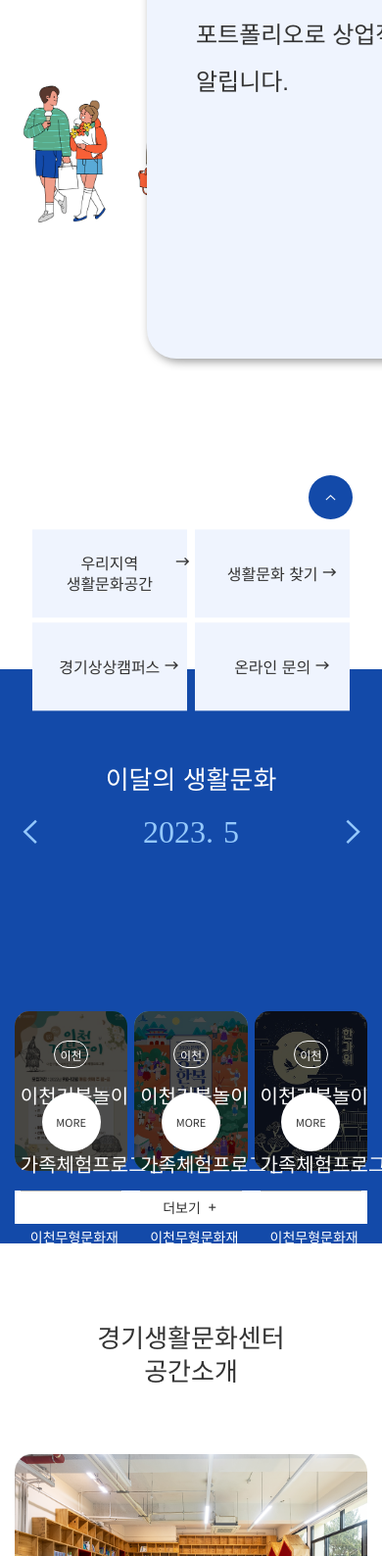
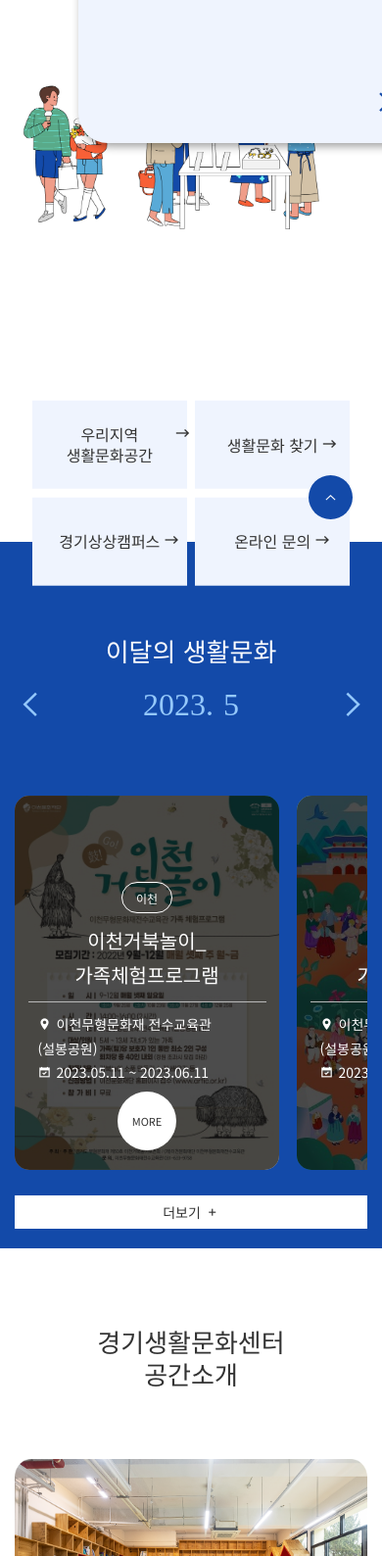
Before and after one commit to KimJunHo98/project1, a plain HTML site: page index.html in a window 390 px wide. Shown: the part 284-1872 px from the top of the page at 98% size. Drawn offline with Linux system fonts and the light colour scheme; a web font is replaced by a local one.

Commit message:
미디어 쿼리 수정, schedule, new 섹션  수정

```diff
--- a/css/index_responsive.css
+++ b/css/index_responsive.css
@@ -53,7 +53,6 @@
     .schedule .month ul.month_list li.month_text p span { font-size: 5.4rem; }
     .schedule .month ul.month_list li.month_text p span::after { content: "."; display: inline-block; padding-right: 10px; }
     .schedule .month ul.day_list { display: none; }
-    .schedule .show_sched .show_sched_list { width: 30%; margin-right: 5%; }
 
     /* space */
     .space .space_bottom { padding-top: 40px; }
@@ -76,7 +75,6 @@
     .schedule .month ul.month_list li.month_btn a i { font-size: 4.8rem; }
     .schedule .month ul.month_list li.month_text p em { font-size: 5rem; }
     .schedule .month ul.month_list li.month_text p span { font-size: 5rem; }
-    .schedule .show_sched .show_sched_list { width: 30%; margin-right: 5%; }
 
     /* space */
     .space .space_bottom .space_list .space_list_btn:nth-child(2){ padding: 28px 0; }
@@ -103,8 +101,9 @@
     .schedule .month ul.month_list li.month_btn a i { font-size: 4.3rem; }
     .schedule .month ul.month_list li.month_text p em { font-size: 4.5rem; }
     .schedule .month ul.month_list li.month_text p span { font-size: 4.5rem; }
-    .schedule .show_sched { display: flex; flex-direction: row; justify-content: space-evenly; width: 100%; height: 650px; padding: 70px 0; }
-    .schedule .show_sched .show_sched_list { width: 48%; margin-right: 2%; }
+    .schedule .show_sched { height: 600px;  }
+    .schedule .show_sched .show_sched_list { width: 300px; }
+    .schedule .show_sched .show_sched_list a:after { bottom: 30px; }
 
     /* space */
     .space .space_bottom .space_list .space_list_btn li a { padding: 10px 18px; font-size: 1.7rem; }
@@ -115,6 +114,10 @@
     /* sns */
     .sns .sns_bottom .sns_slide_vid .slide_box { margin-right: 45px; }
     .sns .sns_bottom .sns_slide_vid .slide_box a .thumbnail_img img { width: 168px; height: 168px; }
+
+    /* new */
+    .new .new_list_wrap .notice { overflow: hidden; }
+    .new .new_list_wrap .notice > li { width: 48%; margin-right: 2%; }
 }
 
 /* max-width: 1024px */
@@ -154,7 +157,7 @@
     .schedule ul.more_01 li a { width: 100%; display: block; color: #333; background-color: #fff; padding: 5px 0; }
     .schedule ul.more_01 li a:hover { color: #333; }
     .schedule ul.more_01 li a i { padding-left: 5px; }
-    .schedule .show_sched { padding: 150px 0 15%; height: auto; }
+    .schedule .show_sched { padding: 150px 0; height: 100%; }
     .schedule .show_sched .show_sched_list a:after { bottom: 15px; }
 
     /* space */
@@ -239,9 +242,12 @@
     /* schedule */
     .schedule .month ul.month_list li.month_text p em { font-size: 4rem; }
     .schedule .month ul.month_list li.month_text p span { font-size: 4rem; }
+    .schedule .show_sched { overflow: hidden; }
+    .schedule .show_sched .show_sched_list { width: 40%; margin-right: 4%; flex-shrink: 0; }
+    .schedule .show_sched .show_sched_list a:after { bottom: 30px; }
 
     /* center */
-    .center .center_text { width: 60%;  }
+    .center .center_text { width: 60%; }
 
     /* footer  */
     #footer .row { padding: 0; }
@@ -249,6 +255,10 @@
 
 /* max-width: 768px */
 @media all and (max-width: 768px) {
+    /* popup */
+    #popup { width: 400px; height: 400px; font-size: 2rem; top: 100px; left: 100px; }
+    #popup button { font-size: 3rem; }
+
     /* main_visual */
     .main_visual { height: 820px; }
     .main_visual .main_visual_box img { width: 100%; }
@@ -261,7 +271,7 @@
     #quick_menu { top: -50px; }
     .quick_menu nav ul { flex-wrap: wrap; }
     .quick_menu nav ul li { width: 48%; }
-    .quick_menu nav ul li:nth-child(3), .quick_menu nav ul li:nth-child(4) { margin-top: 1.6%; }
+    .quick_menu nav ul li:nth-child(3), .quick_menu nav ul li:nth-child(4) { margin-top: 2.6%; }
     .quick_menu nav ul li a i, .quick_menu nav ul li:first-child a i { top: 0px; right: -20px; }
     .quick_menu nav ul li a:hover i, .quick_menu nav ul li:first-child a:hover i { right: -30px; }
 
@@ -272,7 +282,8 @@
     .schedule .month ul.month_list li.month_btn a i { font-size: 3rem; }
     .schedule .month ul.month_list li.month_text p em { font-size: 3.2rem; }
     .schedule .month ul.month_list li.month_text p span { font-size: 3.2rem; }
-    .schedule .show_sched .show_sched_list a div { justify-content: flex-start; padding-top: 30px; }
+    .schedule .show_sched { padding: 90px 0; }
+    .schedule .show_sched .show_sched_list { width: 270px; margin-right: 5%; }
     .schedule .show_sched .show_sched_list a ul.sched_img_tit { padding-bottom: 10px; }
     .schedule .show_sched .show_sched_list a ul.sched_img_tit li.top {
         font-size: 1.2rem; display: inline-block; padding: 2% 5.6% 2%;
@@ -345,7 +356,25 @@
     .footer .footer_bottom .footer_vaild { bottom: 18px; }
 }
 
+/* max-width: 690px */
+@media all and (max-width: 690px) {
+
+}
+
 /* max-width: 486px */
 @media all and (max-width: 486px) {
+    /* popup */
+    #popup { width: 350px; height: 350px; font-size: 1.6rem; top: 80px; left: 80px; padding: 30px; }
+    #popup button { font-size: 2.6rem; }
+
+    /* main_visual */
+    .main_visual { height: 690px; }
+
+    /* schedule */
+    .schedule .show_sched { padding: 60px 0; }
+}
+
+/* max-width: 375px */
+@media all and (max-width: 375px) {
 
 }
--- a/css/style.css
+++ b/css/style.css
@@ -19,12 +19,9 @@ p[class="section_desc"] { font-size: 1.6rem; font-family: "Noto Sans KR", sans-s
 #popup {
     position: fixed; width: 500px; height: 500px; background-color: #eff4fe; box-shadow: 3px 3px 10px rgba(0,0,0,.4);
     border-radius: 30px; z-index: 9999; font-size: 2.4rem; padding: 50px; box-sizing: border-box; line-height: 2;
-    top: 150px; left: 150px; font-family: "GmarketSansMedium", sans-serif;
+    top: 150px; left: 150px; font-family: "GmarketSansMedium", sans-serif; color: #000;
 }
-#popup button {
-    cursor: pointer;  color: #134aa9;
-    position: absolute; right: 20px; bottom: 20px; font-size: 3.4rem;
-}
+#popup button { cursor: pointer; color: #134aa9; background-color: transparent; position: absolute; right: 20px; bottom: 20px; font-size: 3.4rem; }
 
 /* mobile_menu */
 .m_gnb { display: none; }
@@ -130,8 +127,8 @@ main { display: block; position: relative; }
 .schedule ul.more_01 { display: flex; flex-direction: row-reverse; font-size: 1.6rem; }
 .schedule ul.more_01 li a { color: #fff; }
 .schedule ul.more_01 li a:hover { color: #94c8fb; }
-.schedule .show_sched { display: flex; flex-direction: row; justify-content: space-evenly; width: 100%; height: 650px; padding: 70px 0; }
-.schedule .show_sched .show_sched_list { width: 28%; margin-right: 8%; position: relative; }
+.schedule .show_sched { display: flex; flex-direction: row; justify-content: space-around; width: 100%; height: 650px; padding: 70px 0; }
+.schedule .show_sched .show_sched_list { width: 340px; position: relative; }
 .schedule .show_sched .show_sched_list:last-child { margin-right: 0; }
 .schedule .show_sched .show_sched_list img { width: 100%; height: 100%; border-radius: 15px; display: block; }
 .schedule .show_sched .show_sched_list a {
@@ -227,7 +224,7 @@ main { display: block; position: relative; }
 .new .section_tit { color: #333; }
 .new .new_list_wrap { width: 100%; padding-top: 70px; }
 .new .new_list_wrap .notice { width: 100%; height: 100%; display: flex; flex-direction: row; }
-.new .new_list_wrap .notice > li { width: 31.3%; margin-right: 3%; background-color: #fff;  }
+.new .new_list_wrap .notice > li { width: 31.3%; margin-right: 3%; background-color: #fff; }
 .new .new_list_wrap .notice > li:last-child { margin-right: 0; }
 .new .new_list_wrap .notice > li a { padding: 50px 40px 80px; display: block; width: 100%; }
 .new .new_list_wrap .notice > li a p.notice_type { color: #ababab; font-size: 1.8rem; }
@@ -265,7 +262,8 @@ main { display: block; position: relative; }
     width: 195px; height: 40px; padding-left: 10px; display: flex; justify-content: space-between; align-items: center;
     color: #7b7b7b; border: 1px solid #4b4b4b; font-family: 'Noto Sans KR', sans-serif; font-size: 1.4rem;
 }
-.footer .footer_top ul.footer_etc li .family_link a:hover + .family_link_list { display: block; }
+.footer .footer_top ul.footer_etc li .family_link a:hover + .family_link_list,
+.footer .footer_top ul.footer_etc li .family_link a:focus + .family_link_list { display: block; }
 .footer .footer_top ul.footer_etc li .family_link a i { padding-right: 5px; }
 .footer .footer_top ul.footer_etc li .family_link .family_link_list { position: absolute; top: -80px; left: 0; display: none; }
 .footer .footer_top ul.footer_etc li .family_link .family_link_list li a { border-bottom: none; border-color: #484848; color: #fff; background-color: #333; }
--- a/index.html
+++ b/index.html
@@ -58,7 +58,7 @@
     <!-- popup -->
     <div id="popup">
         <p>
-            이 사이트는 학습용으로 제작하였으며 경기생활문화센터와 무관합니다. 구직용 포트폴리오로 상업적 목적이 없음을 알립니다.
+            이 사이트는 학습용으로 제작하였으며 경기생활문화센터와 무관합니다. 구직용 포트폴리오로 <mark>상업적 목적이 없음</mark>을 알립니다.
         </p>
         <button><i class="xi-close"></i></button>
     </div>
```
